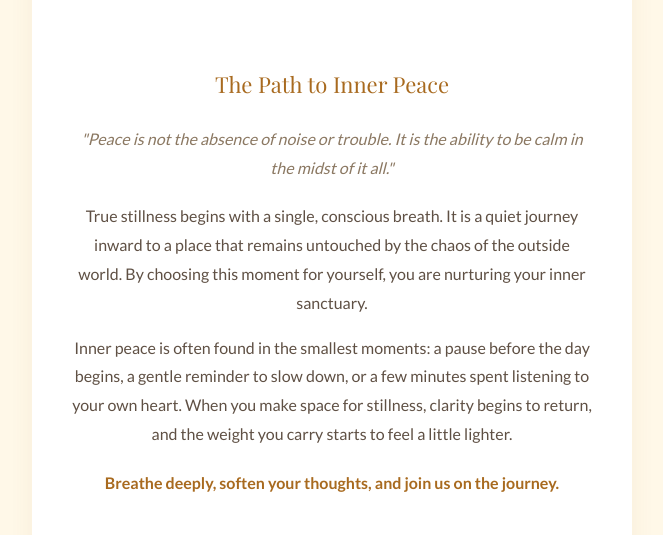
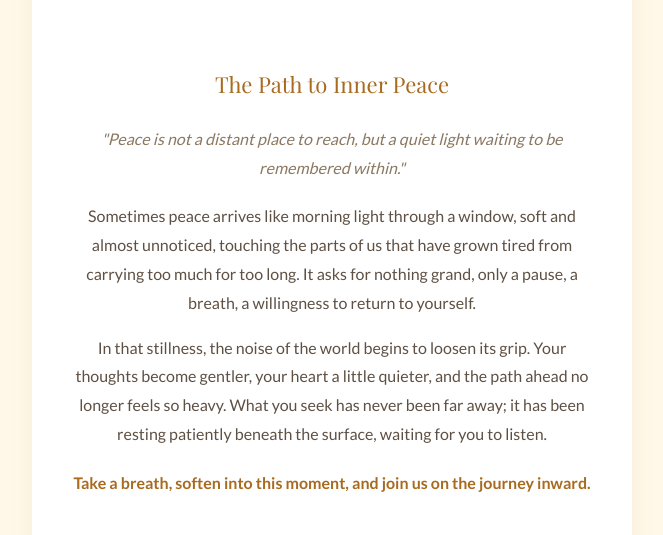
Before and after one commit to KingQuinn/Email-template, a website: page signup.html in a window 1280 px wide. Shown: the part 417-952 px from the top of the page, without its empty margins (308-971 px from the left). Drawn offline with nearby package versions, Linux system fonts and the light colour scheme.

Commit message:
vibe change

```diff
--- a/signup.html
+++ b/signup.html
@@ -136,10 +136,10 @@
         <div class="form-content">
             <div style="text-align: center; margin-bottom: 45px; color: #5F5044;">
                 <h2 style="font-size: 22px; color: #A86A1F; margin-bottom: 20px; font-weight: 400;">The Path to Inner Peace</h2>
-                <p style="font-style: italic; margin-bottom: 20px; color: #8B7862;">"Peace is not the absence of noise or trouble. It is the ability to be calm in the midst of it all."</p>
-                <p style="margin-bottom: 15px;">True stillness begins with a single, conscious breath. It is a quiet journey inward to a place that remains untouched by the chaos of the outside world. By choosing this moment for yourself, you are nurturing your inner sanctuary.</p>
-                <p style="margin-bottom: 15px;">Inner peace is often found in the smallest moments: a pause before the day begins, a gentle reminder to slow down, or a few minutes spent listening to your own heart. When you make space for stillness, clarity begins to return, and the weight you carry starts to feel a little lighter.</p>
-                <p style="margin-top: 20px; font-weight: 700; color: #A86A1F;">Breathe deeply, soften your thoughts, and join us on the journey.</p>
+                <p style="font-style: italic; margin-bottom: 20px; color: #8B7862;">"Peace is not a distant place to reach, but a quiet light waiting to be remembered within."</p>
+                <p style="margin-bottom: 15px;">Sometimes peace arrives like morning light through a window, soft and almost unnoticed, touching the parts of us that have grown tired from carrying too much for too long. It asks for nothing grand, only a pause, a breath, a willingness to return to yourself.</p>
+                <p style="margin-bottom: 15px;">In that stillness, the noise of the world begins to loosen its grip. Your thoughts become gentler, your heart a little quieter, and the path ahead no longer feels so heavy. What you seek has never been far away; it has been resting patiently beneath the surface, waiting for you to listen.</p>
+                <p style="margin-top: 20px; font-weight: 700; color: #A86A1F;">Take a breath, soften into this moment, and join us on the journey inward.</p>
             </div>
 
             <form id="signupForm">
```
